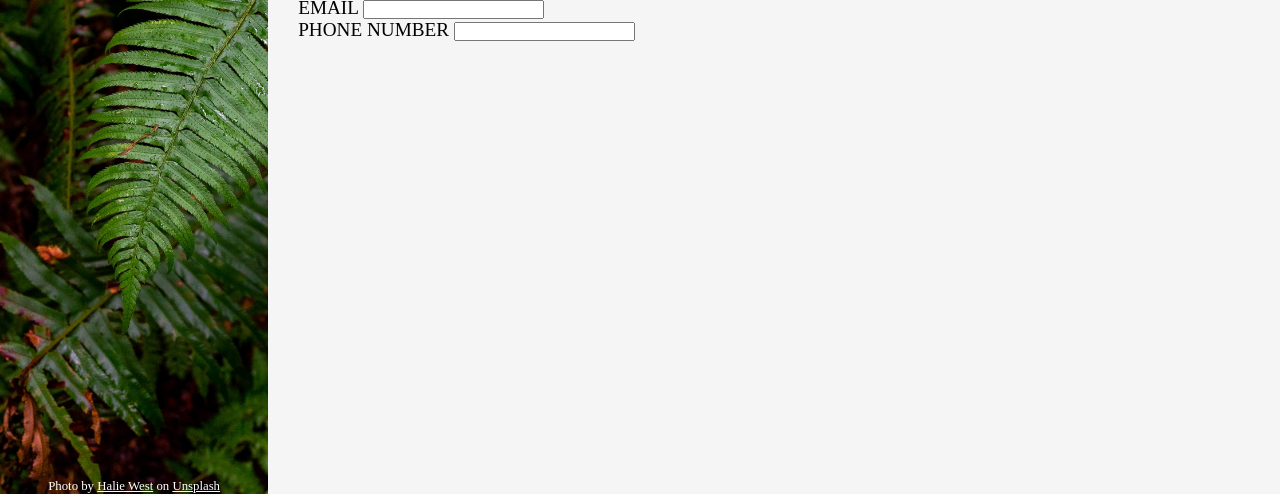
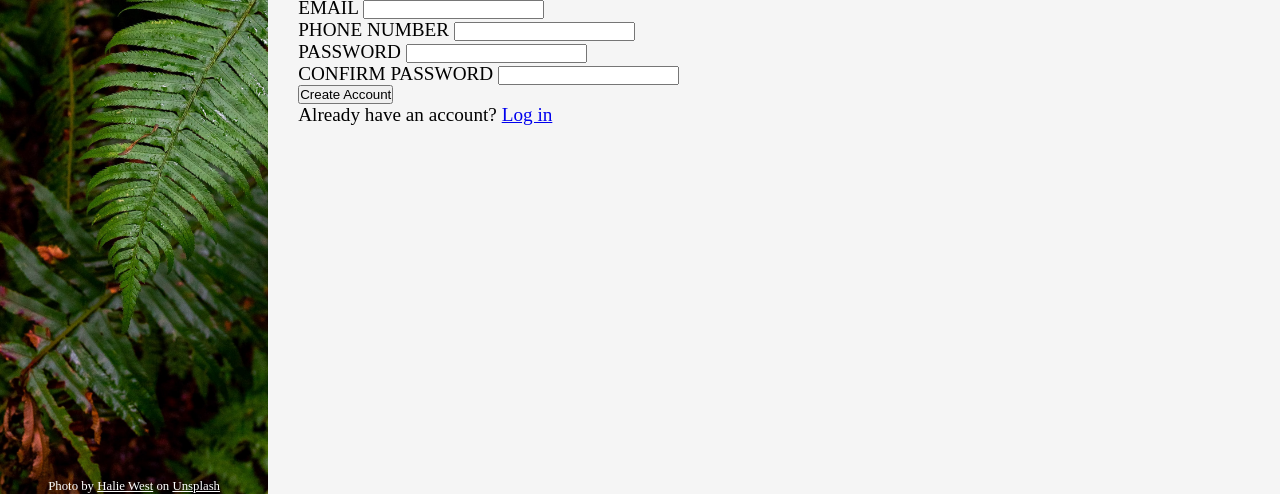
Before and after one commit to BigR0b/sign-up-form, a plain HTML site: page index.html in a window 1280 px wide. Shown: the part 306-800 px from the top of the page. Drawn offline with Linux system fonts and the light colour scheme.

Commit message:
Add form skeleton

```diff
--- a/index.html
+++ b/index.html
@@ -55,6 +55,19 @@
                 <label for="phone">PHONE NUMBER</label>
                 <input type="tel" name="phone" id="phone" />
               </div>
+              <div>
+                <label for="password">PASSWORD</label>
+                <input type="password" name="password" id="password" />
+              </div>
+              <div>
+                <label for="password">CONFIRM PASSWORD</label>
+                <input type="password" name="password" id="password" />
+              </div>
+              <button type="submit">Create Account</button>
+              <p class="login">
+                Already have an account?
+                <a href="https://www.theodinproject.com/login">Log in</a>
+              </p>
             </form>
           </div>
         </div>
```
